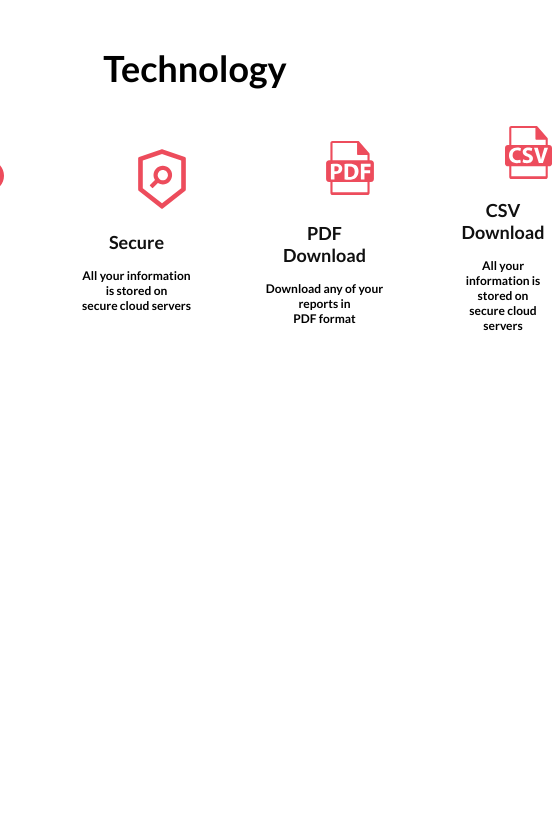
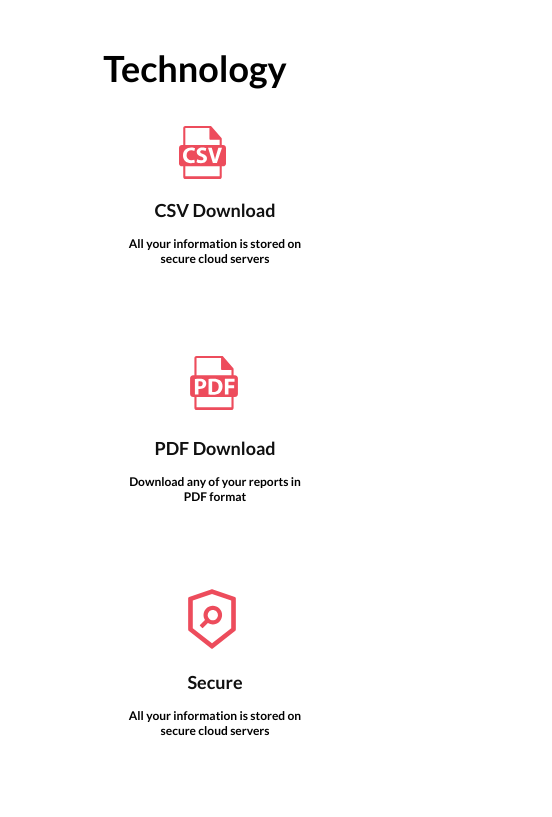
Before and after one commit to ayanabktva/CloudBudget, a plain HTML site: page index.html in a window 390 px wide. Shown: the part 3400-4217 px from the top of the page, 552 px wide, since content can reach past the window. Before the commit the page ends 3761 px from the top, so only its background shows below. Drawn offline with Linux system fonts and the light colour scheme.

Commit message:
finished technology

```diff
--- a/css/style.css
+++ b/css/style.css
@@ -280,7 +280,12 @@ body {
 .technology-img-wrap {
     padding-left: 50px;
 }
-@media screen and (max-width: 480px) {
+@media screen and (max-width: 600px) {
+    .technology-cards {
+        flex-direction: column-reverse;
+    }
+}
+@media screen and (max-width: 600px) {
     .features-container {
         flex-direction: column-reverse;
         gap: 200px;
```
